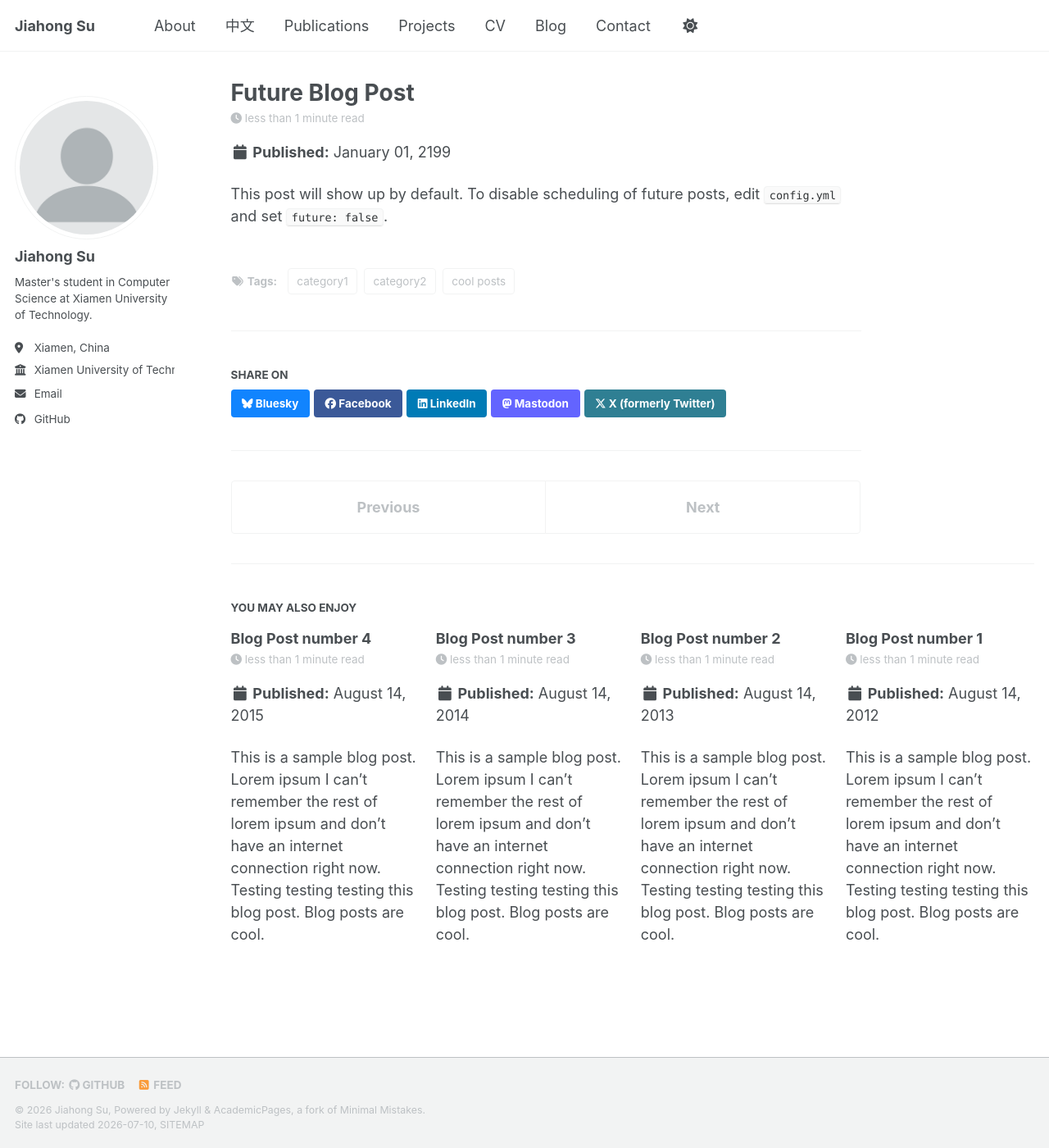
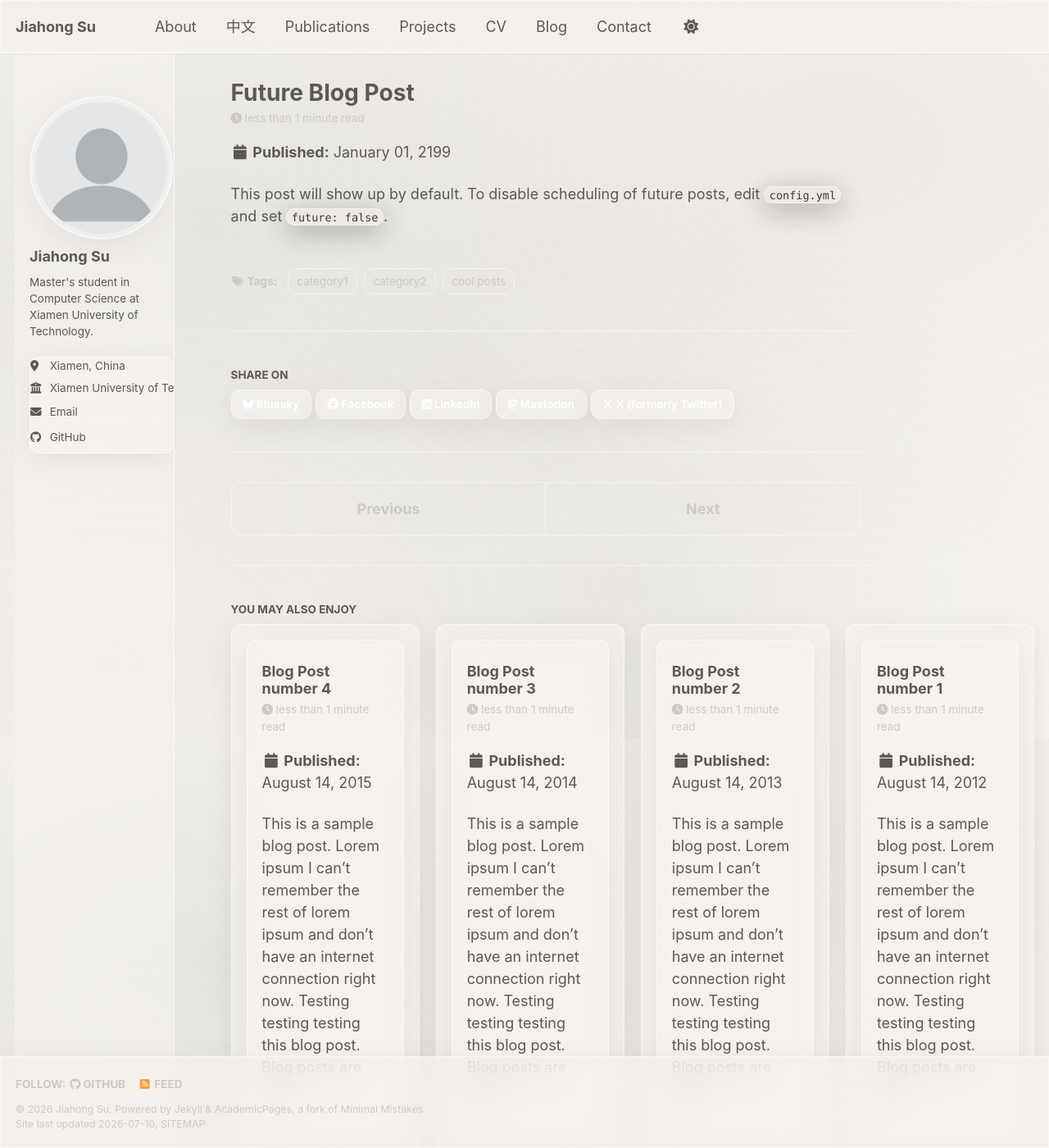
Before and after one commit to KyrieIrving-2/KyrieIrving-2.github.io, a Jekyll site: the page built from _posts/2199-01-01-future-post.md, in a window 1280 px wide and 1400 px high. Shown: the whole window at 82% size. Built offline with Jekyll 4.4.1, drawn with Linux system fonts in a browser that asks for light colours; a style sheet for code colours, icons or effects is not loaded.

Commit message:
style: 切换为莫兰迪色调 + 苹果毛玻璃风格
新增 morandi_light/dark 主题文件和 frosted 毛玻璃效果样式，main.scss 导入 frosted，site_theme 切换为 morandi

```diff
--- a/_config.yml
+++ b/_config.yml
@@ -8,7 +8,7 @@
 
 # Basic Site Settings
 locale                   : "en-US"
-site_theme               : "default" # The available themes options are "default", "air", "sunrise", "mint", "dirt" and "contrast"
+site_theme               : "morandi" # Morandi color palette with frosted glass effect
 title                    : "Jiahong Su"
 title_separator          : "-"
 name                     : &name "Jiahong Su"
--- /dev/null
+++ b/_sass/layout/_frosted.scss
@@ -0,0 +1,231 @@
+/* ==========================================================================
+   FROSTED GLASS / GLASSMORPHISM
+   苹果毛玻璃效果 - 莫兰迪色调
+   ========================================================================== */
+
+/* body gradient background — provides content for backdrop blur */
+body {
+  background:
+    radial-gradient(at 20% 30%, rgba(139,154,157,0.15) 0px, transparent 50%),
+    radial-gradient(at 80% 20%, rgba(193,168,158,0.12) 0px, transparent 50%),
+    radial-gradient(at 60% 80%, rgba(168,176,165,0.15) 0px, transparent 50%),
+    radial-gradient(at 10% 90%, rgba(180,170,160,0.10) 0px, transparent 50%),
+    var(--global-bg-color);
+  background-attachment: fixed;
+}
+
+html[data-theme="dark"] body {
+  background:
+    radial-gradient(at 20% 30%, rgba(157,176,179,0.08) 0px, transparent 50%),
+    radial-gradient(at 80% 20%, rgba(192,138,130,0.06) 0px, transparent 50%),
+    radial-gradient(at 60% 80%, rgba(143,168,142,0.08) 0px, transparent 50%),
+    var(--global-bg-color);
+  background-attachment: fixed;
+}
+
+/* Frosted glass with @supports fallback */
+@supports (backdrop-filter: blur(20px)) or (-webkit-backdrop-filter: blur(20px)) {
+  .masthead,
+  .page__footer,
+  .toc,
+  .greedy-nav .hidden-links,
+  .author__urls,
+  .archive__item,
+  .feature__item,
+  .grid__item {
+    background: var(--glass-bg) !important;
+    -webkit-backdrop-filter: blur(20px) saturate(180%);
+    backdrop-filter: blur(20px) saturate(180%);
+    border: 1px solid var(--glass-border);
+    box-shadow: var(--glass-shadow);
+  }
+}
+
+@supports not ((backdrop-filter: blur(20px)) or (-webkit-backdrop-filter: blur(20px))) {
+  .masthead,
+  .page__footer,
+  .toc,
+  .greedy-nav .hidden-links,
+  .author__urls,
+  .archive__item,
+  .feature__item,
+  .grid__item {
+    background: var(--global-bg-color) !important;
+  }
+}
+
+/* ==========================================================================
+   MASTHEAD - 顶部导航毛玻璃
+   ========================================================================== */
+.masthead {
+  background: var(--glass-bg) !important;
+  -webkit-backdrop-filter: blur(20px) saturate(180%);
+  backdrop-filter: blur(20px) saturate(180%);
+  border-bottom: 1px solid var(--glass-border);
+  box-shadow: 0 1px 3px rgba(0,0,0,0.04);
+
+  &__menu-item {
+    background: transparent !important;
+  }
+}
+
+.greedy-nav {
+  background: transparent !important;
+}
+
+/* ==========================================================================
+   SIDEBAR - 侧边栏毛玻璃面板
+   ========================================================================== */
+.sidebar {
+  @media screen and (min-width: $sidebar-screen-min-width) {
+    background: var(--glass-bg);
+    -webkit-backdrop-filter: blur(20px) saturate(180%);
+    backdrop-filter: blur(20px) saturate(180%);
+    border-right: 1px solid var(--glass-border);
+    padding-left: 1em;
+  }
+}
+
+.author__avatar img {
+  border: 2px solid var(--glass-border) !important;
+  box-shadow: var(--glass-shadow);
+}
+
+/* ==========================================================================
+   FOOTER - 页脚毛玻璃
+   ========================================================================== */
+.page__footer {
+  background: var(--glass-bg) !important;
+  -webkit-backdrop-filter: blur(20px) saturate(180%);
+  backdrop-filter: blur(20px) saturate(180%);
+  border-top: 1px solid var(--glass-border);
+}
+
+/* ==========================================================================
+   TOC - 目录毛玻璃卡片
+   ========================================================================== */
+.toc {
+  background: var(--glass-bg) !important;
+  -webkit-backdrop-filter: blur(20px) saturate(180%);
+  backdrop-filter: blur(20px) saturate(180%);
+  border: 1px solid var(--glass-border);
+  box-shadow: var(--glass-shadow);
+}
+
+/* ==========================================================================
+   DROPDOWNS - 下拉菜单毛玻璃
+   ========================================================================== */
+.greedy-nav .hidden-links,
+.author__urls {
+  background: var(--glass-bg) !important;
+  -webkit-backdrop-filter: blur(20px) saturate(180%);
+  backdrop-filter: blur(20px) saturate(180%);
+  border: 1px solid var(--glass-border);
+  box-shadow: var(--glass-shadow);
+}
+
+/* ==========================================================================
+   CARDS - 归档/项目卡片毛玻璃
+   ========================================================================== */
+.archive__item,
+.feature__item,
+.grid__item {
+  background: var(--glass-bg);
+  -webkit-backdrop-filter: blur(12px) saturate(150%);
+  backdrop-filter: blur(12px) saturate(150%);
+  border: 1px solid var(--glass-border);
+  border-radius: $border-radius;
+  box-shadow: var(--glass-shadow);
+  padding: 1em;
+  margin-bottom: 1.5em;
+  transition: $global-transition;
+
+  &:hover {
+    transform: translateY(-2px);
+    box-shadow: 0 12px 40px rgba(74, 69, 64, 0.12);
+    border-color: rgba(139, 154, 157, 0.3);
+  }
+}
+
+/* ==========================================================================
+   BUTTONS - 按钮毛玻璃
+   ========================================================================== */
+.btn {
+  background: var(--glass-bg);
+  -webkit-backdrop-filter: blur(12px);
+  backdrop-filter: blur(12px);
+  border: 1px solid var(--glass-border) !important;
+  box-shadow: var(--glass-shadow);
+
+  &:hover {
+    background: var(--global-base-color);
+    border-color: var(--global-base-color) !important;
+  }
+}
+
+/* ==========================================================================
+   TABLES - 表格毛玻璃
+   ========================================================================== */
+table {
+  background: var(--glass-bg);
+  -webkit-backdrop-filter: blur(12px);
+  backdrop-filter: blur(12px);
+  border: 1px solid var(--glass-border);
+  border-radius: $border-radius;
+  overflow: hidden;
+}
+
+thead {
+  background: rgba(139, 154, 157, 0.1);
+}
+
+/* ==========================================================================
+   CODE - 代码块毛玻璃
+   ========================================================================== */
+pre {
+  background: var(--glass-bg);
+  -webkit-backdrop-filter: blur(12px);
+  backdrop-filter: blur(12px);
+  border: 1px solid var(--glass-border);
+  border-radius: $border-radius;
+}
+
+/* ==========================================================================
+   HERO OVERLAY - 封面毛玻璃
+   ========================================================================== */
+.page__hero--overlay {
+  -webkit-backdrop-filter: blur(8px);
+  backdrop-filter: blur(8px);
+}
+
+/* ==========================================================================
+   FORMS - 输入框毛玻璃
+   ========================================================================== */
+input[type="text"],
+input[type="email"],
+input[type="url"],
+input[type="password"],
+textarea {
+  background: var(--glass-bg);
+  -webkit-backdrop-filter: blur(12px);
+  backdrop-filter: blur(12px);
+  border: 1px solid var(--glass-border);
+  border-radius: $border-radius;
+}
+
+/* ==========================================================================
+   SCROLLBAR - 滚动条美化
+   ========================================================================== */
+::-webkit-scrollbar {
+  width: 8px;
+}
+::-webkit-scrollbar-track {
+  background: transparent;
+}
+::-webkit-scrollbar-thumb {
+  background: rgba(139, 154, 157, 0.3);
+  border-radius: 4px;
+}
+::-webkit-scrollbar-thumb:hover {
+  background: rgba(139, 154, 157, 0.5);
+}
--- /dev/null
+++ b/_sass/theme/_morandi_dark.scss
@@ -0,0 +1,60 @@
+/* ==========================================================================
+    MORANDI THEME - DARK VERSION
+    莫兰迪色调 - 暗色主题
+    ========================================================================== */
+
+/* Color codes used for the theme */
+$primary-color              : #9DB0B3;
+$gray                       : #8A8278;
+$dark-gray                  : mix(#000, $gray, 40%);
+$darker-gray                : mix(#000, $gray, 60%);
+$light-gray                 : mix(#fff, $gray, 50%);
+
+$background                 : #2A2826;
+$background-light           : mix(#fff, $background, 80%);
+$background-lighter         : mix(#fff, $background, 90%);
+$text                       : #D4CFC8;
+$link                       : #9DB0B3;
+$link-dark                  : mix(#000, $link, 25%);
+$link-light                 : mix(#fff, $link, 25%);
+
+/* Color codes used for the site */
+$danger-color               : #C08A82;
+$info-color                 : #9DB0B3;
+$notice-color               : #8A8278;
+$success-color              : #8FA88E;
+$warning-color              : #C4A882;
+
+/* Other basic settings for the template */
+$border-radius              : 12px;
+$box-shadow                 : 0 8px 32px rgba(0, 0, 0, 0.3);
+$global-transition          : all 0.3s cubic-bezier(0.4, 0, 0.2, 1);
+$masthead-height            : 70px;
+$navicon-width              : 28px;
+$navicon-height             : 4px;
+$sidebar-link-max-width     : 250px;
+$sidebar-screen-min-width   : 1024px;
+
+/* Morandi dark theme for the site */
+html[data-theme="dark"] {
+    --global-base-color                 : #{$primary-color};
+    --global-bg-color                   : #{$background};
+    --global-footer-bg-color            : #{$background};
+    --global-border-color               : #{$light-gray};
+    --global-dark-border-color          : #{$background-light};
+    --global-code-background-color      : #{$background-light};
+    --global-code-text-color            : #{$darker-gray};
+    --global-fig-caption-color          : #{$light-gray};
+    --global-link-color                 : #{$link};
+    --global-link-color-hover           : #{$link-dark};
+    --global-link-color-visited         : #{$link-light};
+    --global-masthead-link-color        : #{$text};
+    --global-masthead-link-color-hover  : #{$primary-color};
+    --global-text-color                 : #{$text};
+    --global-text-color-light           : #B0ABA4;
+    --global-thead-color                : #{$background-lighter};
+    /* Frosted glass variables */
+    --glass-bg                          : rgba(42, 40, 38, 0.65);
+    --glass-border                      : rgba(255, 255, 255, 0.08);
+    --glass-shadow                      : 0 8px 32px rgba(0, 0, 0, 0.3);
+}
--- /dev/null
+++ b/_sass/theme/_morandi_light.scss
@@ -0,0 +1,53 @@
+/* ==========================================================================
+    MORANDI THEME - LIGHT VERSION
+    莫兰迪色调 - 亮色主题
+    ========================================================================== */
+
+/* Color codes used for the theme */
+$primary-color              : #8B9A9D;
+$gray                       : #9B9388;
+$dark-gray                  : mix(#000, $gray, 40%);
+$darker-gray                : mix(#000, $gray, 60%);
+$light-gray                 : mix(#fff, $gray, 50%);
+$lighter-gray               : mix(#fff, $gray, 90%);
+
+/* Color codes used for the site */
+$danger-color               : #C08A82;
+$info-color                 : #8B9A9D;
+$notice-color               : #9B9388;
+$success-color              : #8FA88E;
+$warning-color              : #C4A882;
+
+/* Other basic settings for the template */
+$border-radius              : 12px;
+$box-shadow                 : 0 8px 32px rgba(74, 69, 64, 0.08);
+$global-transition          : all 0.3s cubic-bezier(0.4, 0, 0.2, 1);
+$masthead-height            : 70px;
+$navicon-width              : 28px;
+$navicon-height             : 4px;
+$sidebar-link-max-width     : 250px;
+$sidebar-screen-min-width   : 1024px;
+
+/* Morandi light theme for the site */
+:root {
+    --global-base-color                 : #{$primary-color};
+    --global-bg-color                   : #F5F2EE;
+    --global-footer-bg-color            : #EDE9E3;
+    --global-border-color               : #{$lighter-gray};
+    --global-dark-border-color          : #D4CDC4;
+    --global-code-background-color      : #EDE9E4;
+    --global-code-text-color            : #{$darker-gray};
+    --global-fig-caption-color          : mix(#fff, #{$dark-gray}, 25%);
+    --global-link-color                 : #7B8E96;
+    --global-link-color-hover           : #5C7177;
+    --global-link-color-visited         : #94A3A8;
+    --global-masthead-link-color        : #{$dark-gray};
+    --global-masthead-link-color-hover  : #{$primary-color};
+    --global-text-color                 : #{$dark-gray};
+    --global-text-color-light           : #{$light-gray};
+    --global-thead-color                : #{$lighter-gray};
+    /* Frosted glass variables */
+    --glass-bg                          : rgba(245, 242, 238, 0.65);
+    --glass-border                      : rgba(255, 255, 255, 0.5);
+    --glass-shadow                      : 0 8px 32px rgba(74, 69, 64, 0.08);
+}
--- a/assets/css/main.scss
+++ b/assets/css/main.scss
@@ -35,5 +35,6 @@
     "layout/page",
     "layout/archive",
     "layout/sidebar",
-    "layout/json_cv"
+    "layout/json_cv",
+    "layout/frosted"
 ;
```
